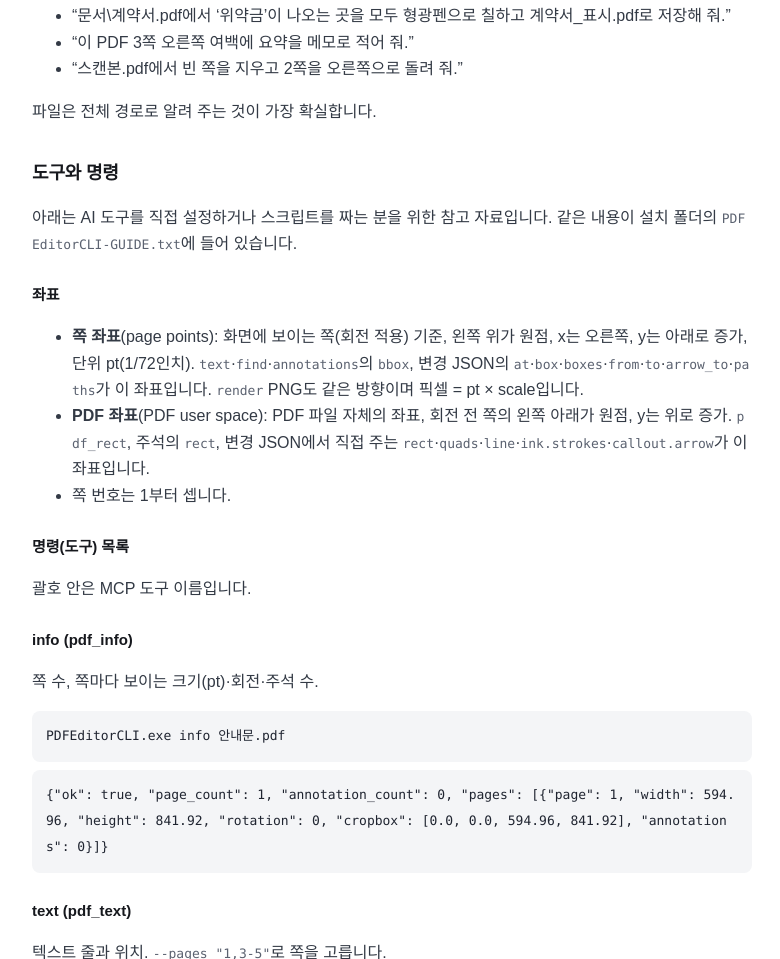
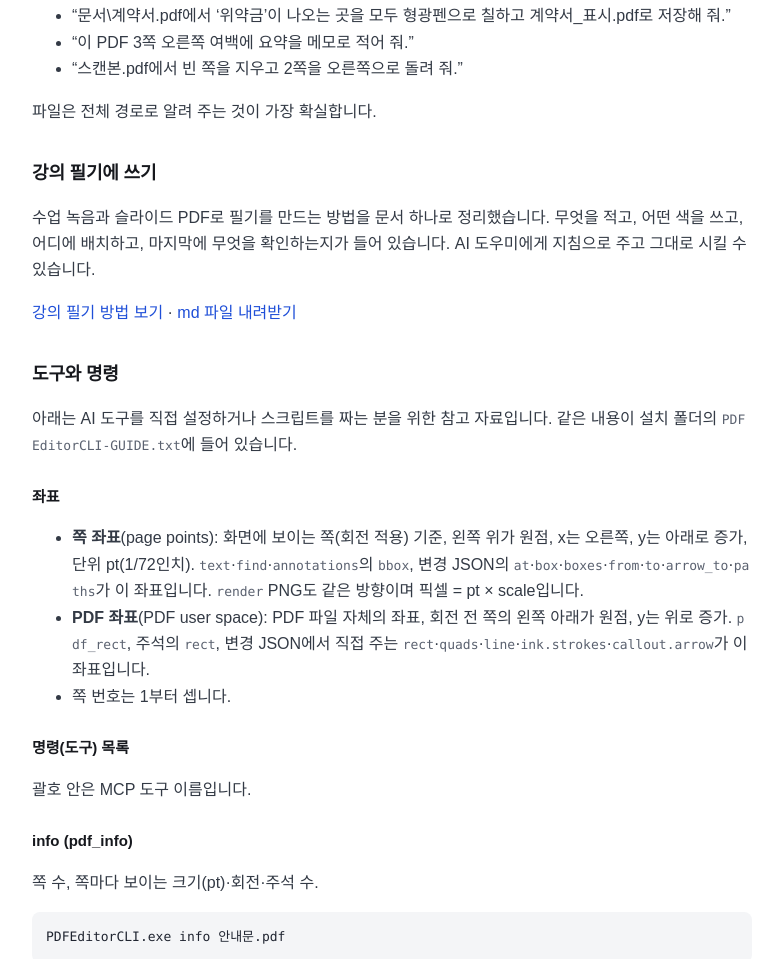
Before and after one commit to forshare2-pixel/pdf-editor, a plain HTML site: page ai.html in a window 1280 px wide. Shown: the part 1757-2716 px from the top of the page, without its empty margins (248-1028 px from the left). Drawn offline with Linux system fonts and the light colour scheme; a web font is replaced by a local one.

Commit message:
강의 필기 방법 문서 추가
Co-Authored-By: Claude Fable 5.2 <noreply@anthropic.com>

```diff
--- a/ai.html
+++ b/ai.html
@@ -51,6 +51,10 @@
 <li>“스캔본.pdf에서 빈 쪽을 지우고 2쪽을 오른쪽으로 돌려 줘.”</li>
 </ul>
 <p>파일은 전체 경로로 알려 주는 것이 가장 확실합니다.</p>
+
+<h2>강의 필기에 쓰기</h2>
+<p>수업 녹음과 슬라이드 PDF로 필기를 만드는 방법을 문서 하나로 정리했습니다. 무엇을 적고, 어떤 색을 쓰고, 어디에 배치하고, 마지막에 무엇을 확인하는지가 들어 있습니다. AI 도우미에게 지침으로 주고 그대로 시킬 수 있습니다.</p>
+<p><a href="https://github.com/forshare2-pixel/pdf-editor/blob/main/lecture-notes-guide.md">강의 필기 방법 보기</a> · <a href="lecture-notes-guide.md" download>md 파일 내려받기</a></p>
 
 <h2>도구와 명령</h2>
 <p>아래는 AI 도구를 직접 설정하거나 스크립트를 짜는 분을 위한 참고 자료입니다. 같은 내용이 설치 폴더의 <code>PDFEditorCLI-GUIDE.txt</code>에 들어 있습니다.</p>
```
Also changed, not shown: 1 other file.
